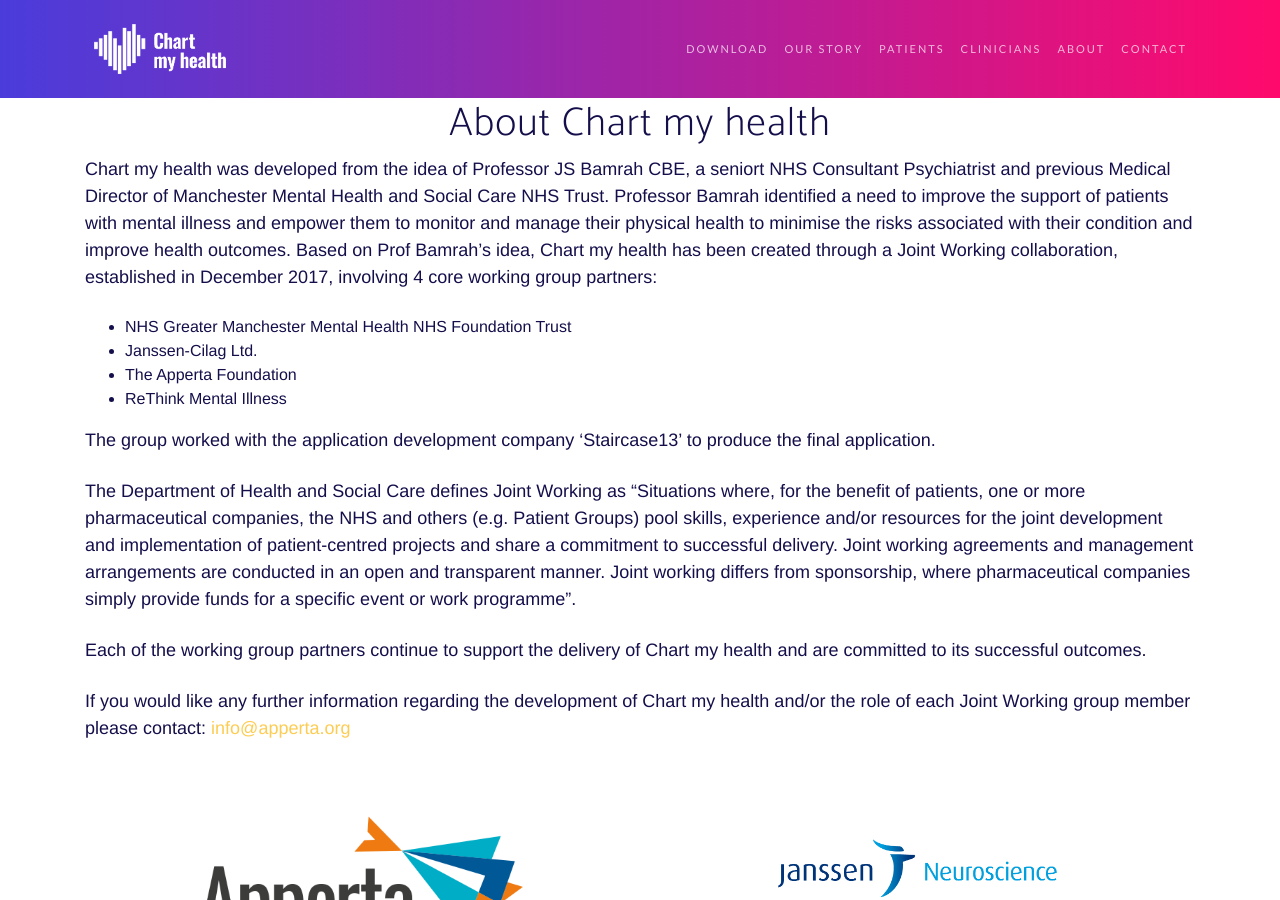
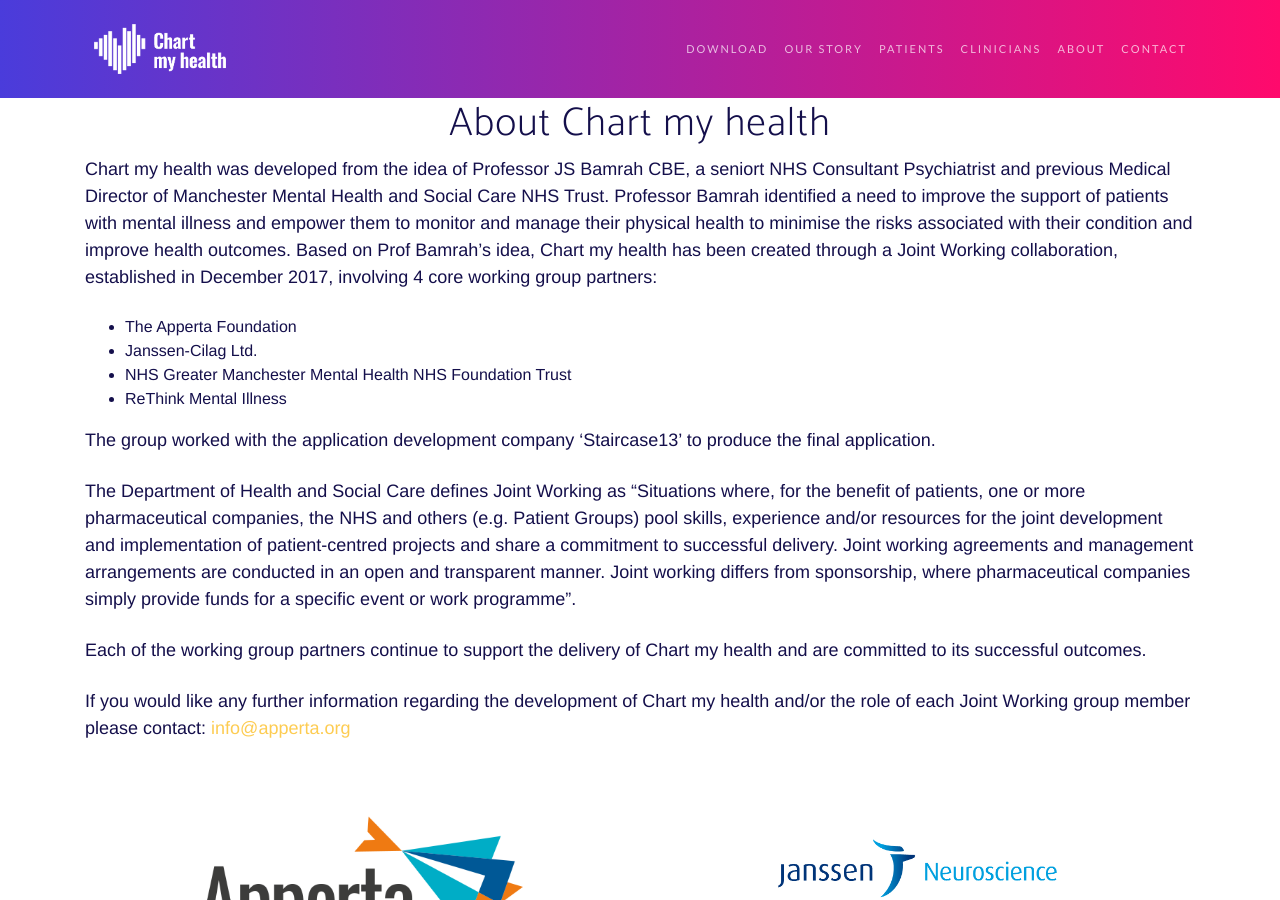
Before and after one commit to nhsland/chart-my-health-website, a Jekyll site: the page built from _pages/about.md, in a window 1280 px wide and 900 px high. Built offline with Jekyll 4.4.1, drawn with Linux system fonts in a browser that asks for light colours; some web fonts are replaced.

```diff
--- a/_pages/about.md
+++ b/_pages/about.md
@@ -14,9 +14,9 @@ title:  "About Chart my health"
 Based on Prof Bamrah’s idea, Chart my health has been created through a Joint Working collaboration, established in December 2017, involving 4 core working group  partners:</p><br/>
 
 <ul>
+    <li>The Apperta Foundation</li>
+    <li>Janssen-Cilag Ltd.</li>
     <li>NHS Greater Manchester Mental Health NHS Foundation Trust</li>
-    <li>Janssen-Cilag Ltd.</li>
-    <li>The Apperta Foundation</li>
     <li>ReThink Mental Illness</li>
 </ul>
 
```
